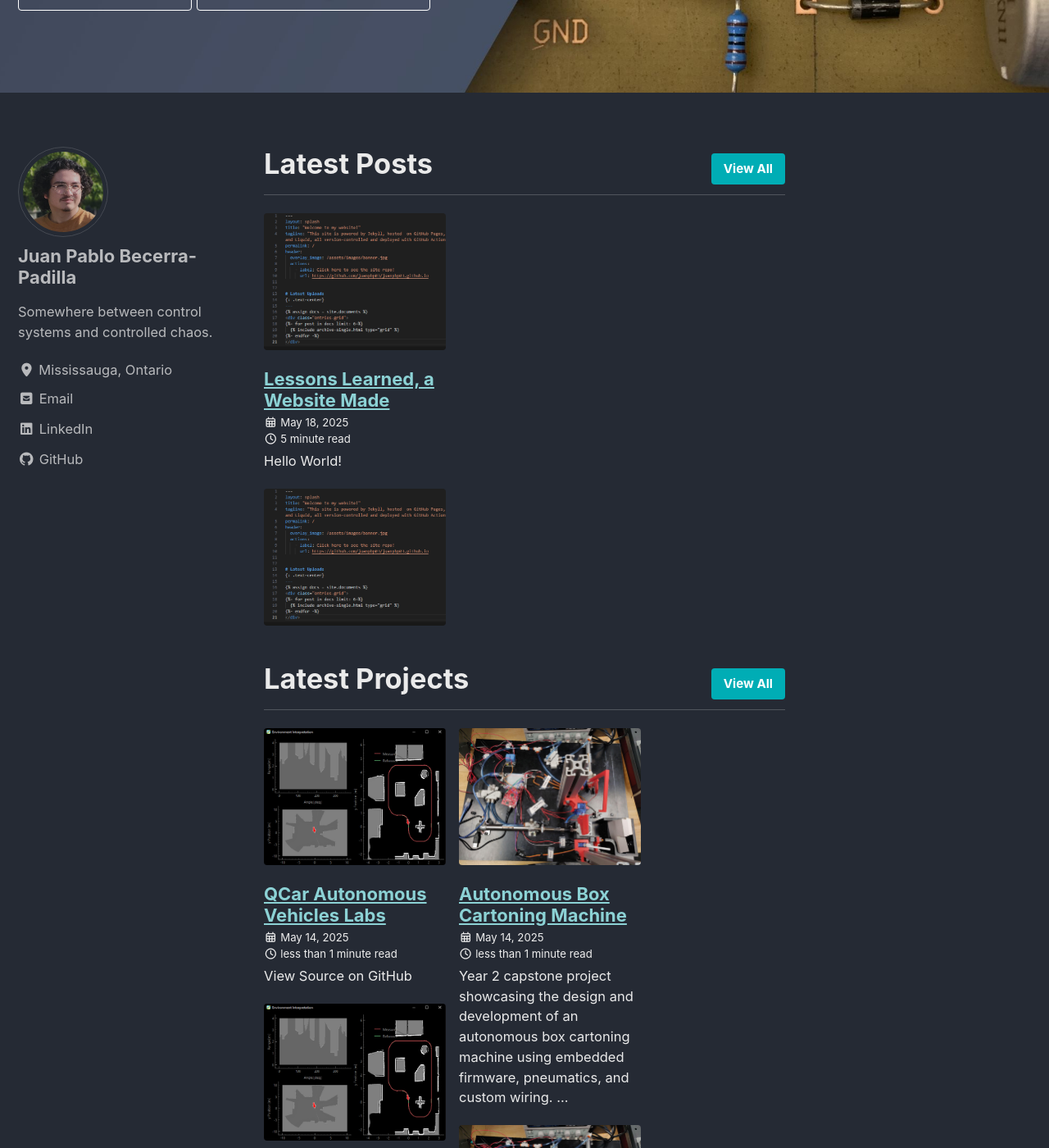
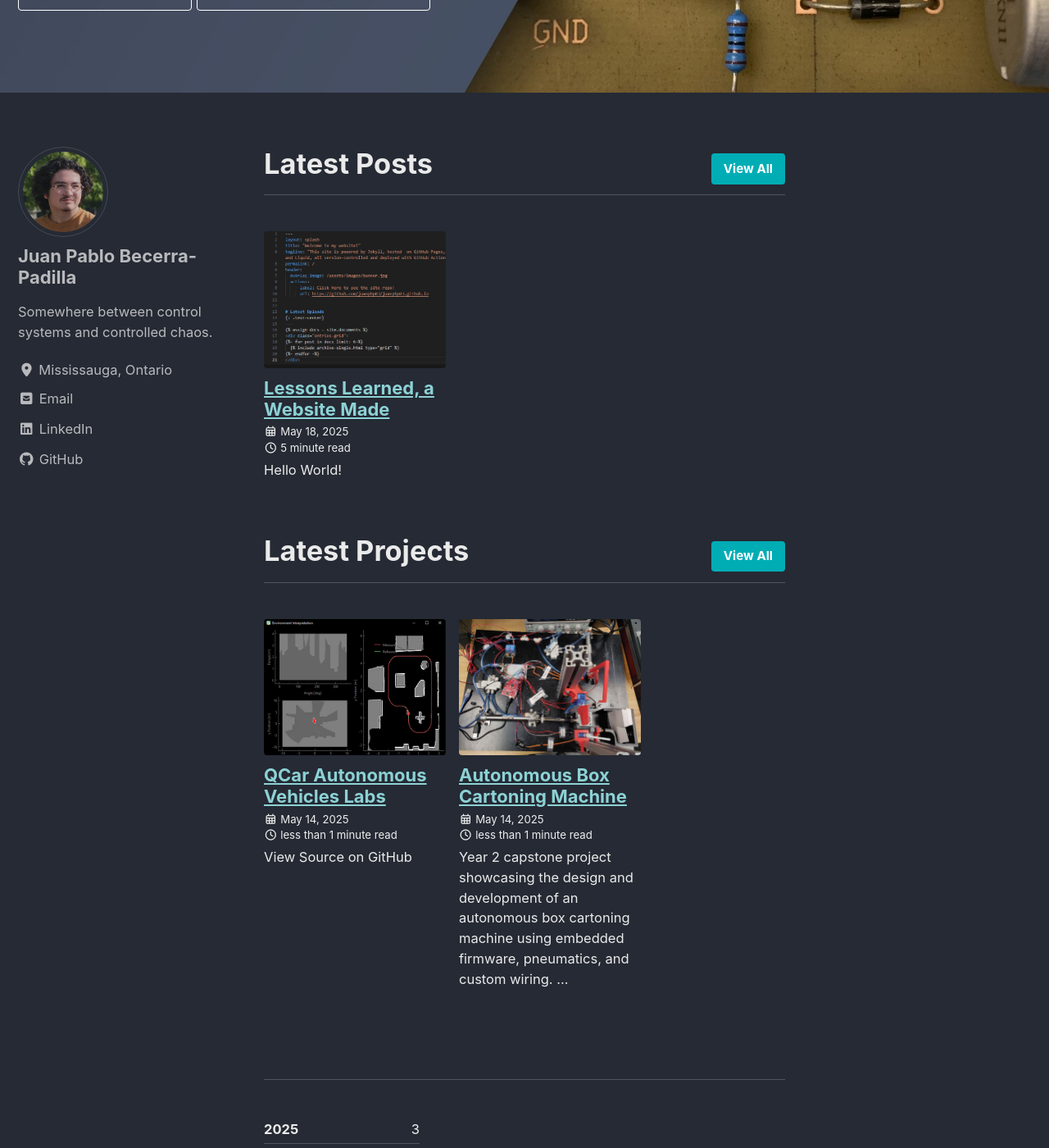
Before and after one commit to JuanPBP03/juanpbp03.github.io, a Jekyll site: the page built from index.md, in a window 1280 px wide and 1400 px high, scrolled down 440 px. Shown: the whole window at 82% size. Built offline with Jekyll 4.4.1, drawn with Linux system fonts in a browser that asks for light colours; cached includes are drawn as plain includes.

Commit message:
moved style edits from in-line html to scss file

```diff
--- a/_includes/archive-single.html
+++ b/_includes/archive-single.html
@@ -10,14 +10,16 @@
   {% assign title = post.title %}
 {% endif %}
 
-<div class="{{ include.type | default: 'list' }}__item">
+{% assign type = include.type | default: 'list' %}
+<div class="{{ type }}__item">
   <article class="archive__item" itemscope itemtype="https://schema.org/CreativeWork"{% if post.locale %} lang="{{ post.locale }}"{% endif %}>
-    {% if include.type == "grid" and teaser %}
+    {% if type == "grid" and teaser %}
       <div class="archive__item-teaser">
         <img src="{{ teaser | relative_url }}" alt="">
       </div>
     {% endif %}
-    <h2 class="archive__item-title no_toc" itemprop="headline" style="margin-top: 1em">
+    <h2 class="archive__item-title no_toc" itemprop="headline">
+
       {% if post.link %}
         <a href="{{ post.link }}">{{ title }}</a> <a href="{{ post.url | relative_url }}" rel="permalink"><i class="fas fa-link" aria-hidden="true" title="permalink"></i><span class="sr-only">Permalink</span></a>
       {% else %}
@@ -25,11 +27,13 @@
       {% endif %}
     </h2>
     {% include page__meta.html type=include.type %}
-    {% if post.excerpt %}<p class="archive__item-excerpt" itemprop="description">{{ post.excerpt | markdownify | strip_html | truncate: 160 }}</p>{% endif %}
-    {% if include.type == 'list' or "" and teaser %}
-    <div class="archive__item-teaser">
-      <img src="{{ teaser | relative_url }}" alt="">
-    </div>
+    {% if post.excerpt %}
+    <p class="archive__item-excerpt" itemprop="description">{{ post.excerpt | markdownify | strip_html | truncate: 160 }}</p>
+    {% endif %}
+    {% if type == 'list' and teaser %}
+      <div class="archive__item-teaser">
+        <img src="{{ teaser | relative_url }}" alt="">
+      </div>
     {% endif %}
   </article>
 </div>
--- a/_sass/minimal-mistakes/_archive.scss
+++ b/_sass/minimal-mistakes/_archive.scss
@@ -137,7 +137,7 @@
   .archive__item-teaser {
     aspect-ratio: 4/3;
     overflow: hidden;
-
+    margin-bottom: 1em;
     @include breakpoint($small) {
       max-height: 200px;
       width: span(5 of 12);
@@ -173,6 +173,9 @@
 .grid__item {
   margin-bottom: 2em;
 
+  .archive__item-teaser{
+    margin-top: 1em;
+  }
   @include breakpoint($small) {
     float: left;
     width: span(5 of 10);
```
